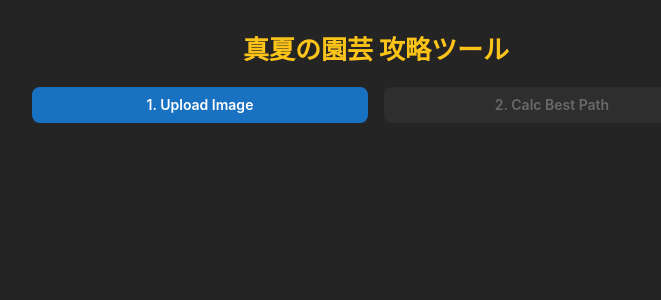
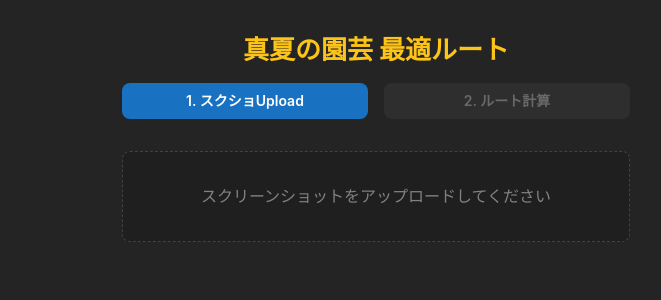
Before and after one commit to wanchankun/dd-sugoroku-route-calc, a React (Vite) app: page / in a window 1280 px wide. Shown: the top 300 px of the page, without its empty margins (264-925 px from the left). Built offline with nearby package versions, Linux system fonts and the light colour scheme.

Commit message:
画像アップロード機能の改善: 画像解析後のグリッド生成とルート描画を最適化し、プレビュー表示を追加

```diff
--- a/src/App.tsx
+++ b/src/App.tsx
@@ -1,187 +1,248 @@
 import { useState, useRef } from 'react';
-import { Button, Container, Stack, Title, SimpleGrid, Paper, Text, Group, Box, Badge, Divider } from '@mantine/core';
+import { Button, Container, Stack, Title, Paper, Text, Group, Box, LoadingOverlay, Image as MantineImage } from '@mantine/core';
 
-// スコア定義
 const SCORE_MAP: Record<string, number> = { red: 50, purple: 20, green: 10, none: 0 };
-
 type Point = { x: number; y: number };
 
 export default function App() {
   const [grid, setGrid] = useState<string[][]>([]);
   const [startPos, setStartPos] = useState<Point | null>(null);
-  const [bestPath, setBestPath] = useState<Point[]>([]);
   const [totalScore, setTotalScore] = useState(0);
   const [isCalculating, setIsCalculating] = useState(false);
+  const [previewUrl, setPreviewUrl] = useState<string | null>(null);
+
   const canvasRef = useRef<HTMLCanvasElement>(null);
+  const resultCanvasRef = useRef<HTMLCanvasElement>(null);
 
-  // --- 1. 画像解析（アップロードボタン用） ---
   const handleUpload = (file: File | null) => {
     if (!file) return;
-
-    // 前回のデータをリセット
-    setBestPath([]);
-    setTotalScore(0);
+    setPreviewUrl(null);
 
     const img = new Image();
     img.src = URL.createObjectURL(file);
     img.onload = () => {
       const canvas = canvasRef.current!;
-      if (!canvas) {
-        console.error("Canvas element not found");
-        return;
-      }
       const ctx = canvas.getContext('2d', { willReadFrequently: true })!;
-      if (!ctx) {
-        console.error("Failed to get 2D context");
-        return;
-      }
-      canvas.width = img.width;
-      canvas.height = img.height;
+      canvas.width = img.naturalWidth;
+      canvas.height = img.naturalHeight;
       ctx.drawImage(img, 0, 0);
+
+      const resCanvas = resultCanvasRef.current!;
+      resCanvas.width = img.naturalWidth;
+      resCanvas.height = img.naturalHeight;
+      resCanvas.getContext('2d')!.drawImage(img, 0, 0);
+      setPreviewUrl(resCanvas.toDataURL());
 
       const rows = 9;
       const cols = 7;
-      // 座標は標準的なスクショ比率に基づき調整
-      const startX = img.width * 0.13;
-      const startY = img.height * 0.30;
-      const cellW = (img.width * 0.76) / cols;
-      const cellH = (img.height * 0.50) / rows;
+      const startX = canvas.width * 0.122;
+      const startY = canvas.height * 0.255;
+      const cellW = (canvas.width * 0.833) / cols;
+      const cellH = (canvas.height * 0.511) / rows;
 
-      let detectedChar: Point = { x: 3, y: 5 }; // デフォルト
       const newGrid: string[][] = [];
+      const defaultStart: Point = { x: 3, y: 4 }; // constに修正してESLintエラーを回避
 
       for (let r = 0; r < rows; r++) {
         const row = [];
         for (let c = 0; c < cols; c++) {
           const x = startX + (c * cellW) + (cellW / 2);
           const y = startY + (r * cellH) + (cellH / 2);
-
-          // デバッグ用：スキャンした場所に小さな点を描画して確認
-          ctx.fillStyle = 'red';
-          ctx.fillRect(x - 2, y - 2, 4, 4);
-
           const [red, green, blue] = ctx.getImageData(x, y, 1, 1).data;
 
-          let type = 'green';
-          if (red > 200 && green < 100) type = 'red';
-          else if (red > 130 && blue > 150) type = 'purple';
-
-          // キャラクター検知（オレンジ）
-          if (red > 200 && green > 100 && green < 180 && blue < 100) {
-            detectedChar = { x: c, y: r };
+          let type = 'none';
+          if (c === 3 && r === 4) {
+            type = 'none';
+          } else if (red > blue) {
+            type = 'red';
+          } else if (blue > green) {
+            type = 'purple';
+          } else if (blue / green < 0.7) {
+            type = 'green';
           }
           row.push(type);
         }
         newGrid.push(row);
       }
       setGrid(newGrid);
-      setStartPos(detectedChar);
+      // handleUpload 内、setGrid(newGrid) の直後
+      console.table(newGrid); // グリッド全体の認識結果をコンソールに表形式で出す
+
+      setStartPos(defaultStart);
     };
   };
 
-  // --- 2. 最適ルート計算（Calcボタン用） ---
+  const drawRouteOnImage = (path: Point[]) => {
+    const canvas = resultCanvasRef.current;
+    const source = canvasRef.current;
+    if (!canvas || !source || path.length === 0) return;
+
+    const ctx = canvas.getContext('2d')!;
+    canvas.width = source.width;
+    canvas.height = source.height;
+    ctx.drawImage(source, 0, 0);
+
+    const startX = canvas.width * 0.122;
+    const startY = canvas.height * 0.255;
+    const cellW = (canvas.width * 0.833) / 7;
+    const cellH = (canvas.height * 0.511) / 9;
+
+    ctx.lineJoin = 'round';
+    ctx.lineCap = 'round';
+
+    path.forEach((p, i) => {
+      const x = startX + (p.x * cellW) + (cellW / 2);
+      const y = startY + (p.y * cellH) + (cellH / 2);
+
+      if (i > 0) {
+        const prev = path[i - 1];
+        const prevX = startX + (prev.x * cellW) + (cellW / 2);
+        const prevY = startY + (prev.y * cellH) + (cellH / 2);
+        ctx.strokeStyle = 'white';
+        ctx.lineWidth = 8;
+        ctx.beginPath();
+        ctx.moveTo(prevX, prevY);
+        ctx.lineTo(x, y);
+        ctx.stroke();
+      }
+
+      ctx.fillStyle = i === 0 ? '#fd7e14' : 'rgba(0, 0, 0, 0.8)';
+      ctx.beginPath();
+      ctx.arc(x, y, 25, 0, Math.PI * 2);
+      ctx.fill();
+      ctx.strokeStyle = 'white';
+      ctx.lineWidth = 3;
+      ctx.stroke();
+
+      ctx.fillStyle = 'white';
+      ctx.font = 'bold 32px Arial';
+      ctx.textAlign = 'center';
+      ctx.textBaseline = 'middle';
+      ctx.fillText(i.toString(), x, y);
+    });
+
+    setPreviewUrl(canvas.toDataURL());
+  };
+
   const handleCalculate = () => {
     if (!grid.length || !startPos) return;
     setIsCalculating(true);
 
-    // 重い処理なので少し遅延させてUIを更新
     setTimeout(() => {
       let maxS = -1;
       let bestP: Point[] = [];
 
-      const solve = (curr: Point, steps: number, score: number, visited: Set<string>, path: Point[]) => {
-        if (steps === 0) {
-          if (score > maxS) {
-            maxS = score;
+      // スコア定義
+      const CUSTOM_SCORE: Record<string, number> = { red: 50, purple: 20, green: 10, none: 0 };
+
+      /**
+       * @param curr 現在地
+       * @param steps 残り歩数
+       * @param currentScore 現在の合計スコア
+       * @param redCount 通った赤箱の数
+       * @param visited 訪問済み座標のセット（お宝の二重取り防止）
+       * @param path ここまでの移動履歴
+       * @param prevK 直前の座標キー（1歩戻るのを防止）
+       */
+      const solve = (
+        curr: Point,
+        steps: number,
+        currentScore: number,
+        redCount: number,
+        visited: Set<string>,
+        path: Point[],
+        prevK: string
+      ) => {
+
+        // --- 評価タイミング ---
+        // 「赤を2つ以上通っている」かつ「これまでの最大スコアより高い」なら更新
+        // ここを steps === 0 の時だけに限定しないことで、15歩以内の最短高効率ルートも拾えます
+        if (redCount >= 2) {
+          if (currentScore > maxS) {
+            maxS = currentScore;
             bestP = [...path];
           }
-          return;
         }
 
-        const dirs = [{x:0,y:1}, {x:0,y:-1}, {x:1,y:0}, {x:-1,y:0}];
+        // ベースケース：歩数がなくなったら探索終了
+        if (steps === 0) return;
+
+        // 四方（下・左・右・上）を探索
+        const dirs = [{x:0,y:1}, {x:-1,y:0}, {x:1,y:0}, {x:0,y:-1}];
         for (const d of dirs) {
           const next = { x: curr.x + d.x, y: curr.y + d.y };
-          if (next.x >= 0 && next.x < 7 && next.y >= 0 && next.y < 9) {
-            const key = `${next.x},${next.y}`;
-            const isNew = !visited.has(key);
-            const s = isNew ? SCORE_MAP[grid[next.y][next.x]] : 0;
+          const nk = `${next.x},${next.y}`;
 
-            visited.add(key);
-            solve(next, steps - 1, score + s, visited, [...path, next]);
-            visited.delete(key);
+          // グリッド内かつ直前のマスに戻らない判定
+          if (next.x >= 0 && next.x < 7 && next.y >= 0 && next.y < 9 && nk !== prevK) {
+            const isNew = !visited.has(nk);
+            const cellType = grid[next.y][next.x];
+
+            // スコアと赤箱カウントの計算
+            const point = isNew ? (CUSTOM_SCORE[cellType] || 0) : 0;
+            const addedRed = (isNew && cellType === 'red') ? 1 : 0;
+
+            // 訪問フラグを立てて進み、戻ってきたらフラグを消す（バックトラッキング）
+            if (isNew) visited.add(nk);
+
+            solve(
+              next,
+              steps - 1,
+              currentScore + point,
+              redCount + addedRed,
+              visited,
+              [...path, next],
+              `${curr.x},${curr.y}`
+            );
+
+            if (isNew) visited.delete(nk);
           }
         }
       };
 
-      solve(startPos, 15, 0, new Set([`${startPos.x},${startPos.y}`]), [startPos]);
-      setBestPath(bestP);
+      // 探索実行（初期値：赤0、スコア0、初期位置を訪問済みにセット）
+      const initialVisited = new Set<string>([`${startPos.x},${startPos.y}`]);
+      solve(startPos, 15, 0, 0, initialVisited, [startPos], "");
+
+      // 結果の反映
       setTotalScore(maxS);
       setIsCalculating(false);
-    }, 100);
+      drawRouteOnImage(bestP);
+    }, 10);
   };
 
   return (
-    <Container size="sm" py="xl">
-      <Stack align="center" gap="lg">
-        <Title order={2} c="yellow.5">真夏の園芸 攻略ツール</Title>
-
+    <Container size="xs" py="xl">
+      <Stack align="center">
+        <Title order={2} c="yellow.5">真夏の園芸 最適ルート</Title>
         <Group grow w="100%">
           <Button color="blue" onClick={() => document.getElementById('file-input')?.click()}>
-            1. Upload Image
+            1. スクショUpload
           </Button>
-          <Button
-            color="orange"
-            disabled={grid.length === 0 || isCalculating}
-            loading={isCalculating}
-            onClick={handleCalculate}
-          >
-            2. Calc Best Path
+          <Button color="orange" disabled={!grid.length || isCalculating} onClick={handleCalculate}>
+            2. ルート計算
           </Button>
         </Group>
-
         <input id="file-input" type="file" hidden accept="image/*" onChange={(e) => handleUpload(e.target.files?.[0] || null)} />
-
-        <canvas ref={canvasRef} />
-
-        {grid.length > 0 && (
-          <Stack w="100%" gap="xs">
-            <Divider label="Analysis Result" labelPosition="center" />
-
-            <Group justify="space-between">
-              <Text fw={700}>獲得スコア: <Text span c="yellow.5" fz="xl">{totalScore}</Text></Text>
-              {startPos && <Badge variant="outline" color="orange">Start: {startPos.x},{startPos.y}</Badge>}
-            </Group>
-
-            <Paper withBorder p="xs" bg="dark.8">
-              <SimpleGrid cols={7} spacing={4}>
-                {grid.map((row, r) => row.map((type, c) => {
-                  const pathIndex = bestPath.findIndex(p => p.x === c && p.y === r);
-                  const isStart = startPos?.x === c && startPos?.y === r;
-
-                  return (
-                    <Box key={`${r}-${c}`} style={{ position: 'relative' }}>
-                      <Paper
-                        h={45}
-                        bg={type === 'red' ? 'red.9' : type === 'purple' ? 'grape.9' : 'green.9'}
-                        style={{
-                          display: 'flex', justifyContent: 'center', alignItems: 'center',
-                          border: pathIndex >= 0 ? '2px solid white' : (isStart ? '2px solid orange' : 'none'),
-                          opacity: pathIndex >= 0 || isStart ? 1 : 0.4
-                        }}
-                      >
-                        {pathIndex >= 0 && <Text fw={900} fz="sm" c="white">{pathIndex}</Text>}
-                        {isStart && pathIndex === -1 && <Text fz="xs">Start</Text>}
-                      </Paper>
-                    </Box>
-                  );
-                }))}
-              </SimpleGrid>
+        <canvas ref={canvasRef} style={{ display: 'none' }} />
+        <canvas ref={resultCanvasRef} style={{ display: 'none' }} />
+        <Box w="100%" pos="relative" mt="md">
+          <LoadingOverlay visible={isCalculating} overlayProps={{ blur: 2 }} />
+          {previewUrl ? (
+            <Stack gap="xs">
+              <Group justify="center">
+                <Text fw={700} fz="lg">期待獲得スコア: <Text span c="yellow.5" fz="xl">{totalScore}</Text></Text>
+              </Group>
+              <Paper withBorder shadow="md" p={4} radius="md" bg="dark.7">
+                <MantineImage src={previewUrl} radius="sm" />
+              </Paper>
+            </Stack>
+          ) : (
+            <Paper withBorder p="xl" bg="dark.8" style={{ borderStyle: 'dashed' }}>
+              <Text c="dimmed" ta="center">スクリーンショットをアップロードしてください</Text>
             </Paper>
-            <Text size="xs" c="dimmed">
-              ※数字は移動順序を表します。0がスタート地点です。
-            </Text>
-          </Stack>
-        )}
+          )}
+        </Box>
       </Stack>
     </Container>
   );
```
